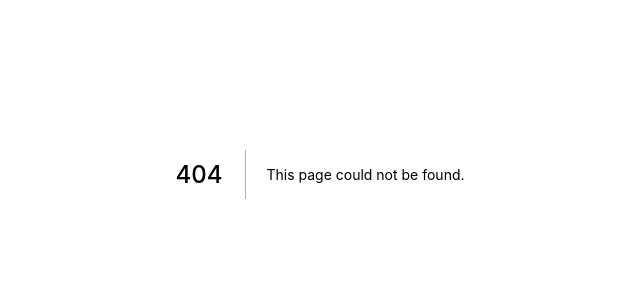
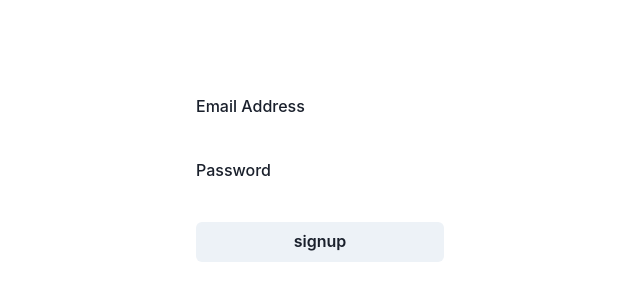
Before and after one commit to kelvinrandu/next-hasura, a Next.js app in the folder next-hasura/: page /signin in a window 1280 px wide. Before the commit this address had no page. Shown: the part 226-526 px from the top of the page, without its empty margins (320-960 px from the left). Built offline with nearby package versions, Linux system fonts and the light colour scheme; no server answers.

Commit message:
added firebase signin and signup functionality

```diff
--- /dev/null
+++ b/next-hasura/components/Auth.js
@@ -0,0 +1,88 @@
+
+import {
+  Box,
+  Button,
+  Flex,
+  FormControl,
+  FormErrorMessage,
+  FormLabel,
+  Input,
+  Stack,
+  useColorMode,
+
+} from "@chakra-ui/react";
+import { useForm } from "react-hook-form";
+import { useRouter } from "next/router";
+
+import { useAuth } from "../utils/auth";
+
+const AuthContent = ({ register, errors, type, ...rest }) => (
+  <Stack {...rest}>
+    <Box as="a" href="/" aria-label="daydrink, Back to homepage">
+      logo
+    </Box>
+    <FormControl isInvalid={errors.email && errors.email.message}>
+      <FormLabel>Email Address</FormLabel>
+      <Input
+        autoFocus
+        aria-label="Email Address"
+        name="email"
+        ref={register({
+          required: "Please enter your email.",
+        })}
+        placeholder="name@site.com"
+      />
+      <FormErrorMessage>
+        {errors.email && errors.email.message}
+      </FormErrorMessage>
+    </FormControl>
+    <FormControl isInvalid={errors.pass && errors.pass.message}>
+      <FormLabel>Password</FormLabel>
+      <Input
+        aria-label="Password"
+        name="pass"
+        type="password"
+        ref={register({
+          required: "Please enter a password.",
+        })}
+      />
+      <FormErrorMessage>{errors.pass && errors.pass.message}</FormErrorMessage>
+    </FormControl>
+    <Button type="submit" mt={4} variantColor="teal" variant="solid">
+      {type}
+    </Button>
+  </Stack>
+);
+
+const FullScreenAuth = ({ type, onSubmit }) => {
+  const { colorMode } = useColorMode();
+  const { handleSubmit, register, errors } = useForm();
+
+  return (
+    <Flex align="center" justify="center" h="100vh">
+      <AuthContent
+        as="form"
+        backgroundColor={[
+          "none",
+          colorMode === "light" ? "gray.100" : "gray.900",
+        ]}
+        borderRadius={8}
+        errors={errors}
+        maxWidth="400px"
+        onSubmit={handleSubmit((data) => onSubmit(data))}
+        px={8}
+        py={12}
+        register={register}
+        shadow={[null, "md"]}
+        spacing={3}
+        type={type}
+        w="100%"
+      />
+    </Flex>
+  );
+};
+
+
+
+
+export default FullScreenAuth;
--- a/next-hasura/package.json
+++ b/next-hasura/package.json
@@ -12,10 +12,13 @@
     "@chakra-ui/react": "^1.6.5",
     "@emotion/react": "^11",
     "@emotion/styled": "^11",
+    "firebase": "^8.8.1",
     "framer-motion": "^4",
     "next": "11.0.1",
+    "query-string": "^7.0.1",
     "react": "17.0.2",
-    "react-dom": "17.0.2"
+    "react-dom": "17.0.2",
+    "react-hook-form": "^7.12.2"
   },
   "devDependencies": {
     "eslint": "7.32.0",
--- a/next-hasura/pages/_app.js
+++ b/next-hasura/pages/_app.js
@@ -1,12 +1,15 @@
 import '../styles/globals.css'
 import { ChakraProvider } from "@chakra-ui/react";
+import { ProvideAuth } from "../utils/auth";
 
 function MyApp({ Component, pageProps }) {
   return (
-    <ChakraProvider>
-      <Component {...pageProps} />
-    </ChakraProvider>
-  )
+    <ProvideAuth>
+      <ChakraProvider>
+        <Component {...pageProps} />
+      </ChakraProvider>
+    </ProvideAuth>
+  );
 }
 
 export default MyApp
--- /dev/null
+++ b/next-hasura/pages/signin.jsx
@@ -0,0 +1,89 @@
+import React from "react";
+import {
+  useToast,
+  Flex,
+  Box,
+  Button,
+  FormControl,
+  FormErrorMessage,
+  FormLabel,
+  Input,
+  Stack,
+  useColorMode,
+} from "@chakra-ui/react";
+import { useAuth } from "../utils/auth";
+import Auth from "../components/Auth";
+import { useRouter } from "next/router";
+import { useForm } from "react-hook-form";
+
+const Signin = () => {
+        const auth = useAuth();
+         const { colorMode } = useColorMode();
+        const toast = useToast();
+        const router = useRouter();
+        const { handleSubmit, register, errors } = useForm();
+
+    const handleSignin = (data) => {
+
+        auth
+          .signin(data.email, data.password)
+          .then(() => {
+            router.push("/");
+          })
+          .catch((error) => {
+            toast({
+              title: "An error occurred.",
+              description: error.message,
+              status: "error",
+              duration: 9000,
+              isClosable: true,
+            });
+          });
+    };
+  return (
+    <>
+      <Flex align="center" justify="center" h="100vh">
+        <form
+          as="form"
+          backgroundColor={[
+            "none",
+            colorMode === "light" ? "gray.100" : "gray.900",
+          ]}
+          borderRadius={8}
+          errors={errors}
+          maxWidth="400px"
+          onSubmit={handleSubmit((data) => handleSignin(data))}
+          px={8}
+          py={12}
+          register={register}
+          shadow={[null, "md"]}
+          spacing={3}
+          w="100%"
+        >
+          <Stack>
+            <Box as="a" href="/" aria-label="hasura,back to homepage "></Box>
+
+            <FormControl>
+              <FormLabel>Email Address</FormLabel>
+              <input {...register("email", { required: true })} />
+              <FormErrorMessage>
+                {" "}
+                {errors && <span>This field is required</span>}
+              </FormErrorMessage>
+            </FormControl>
+            <FormControl>
+              <FormLabel>Password</FormLabel>
+              <input {...register("password", { required: true })} />
+              <FormErrorMessage> </FormErrorMessage>
+            </FormControl>
+            <Button type="submit" mt={4} variantColor="teal" variant="solid">
+              signup
+            </Button>
+          </Stack>
+        </form>
+      </Flex>
+    </>
+  );
+};
+
+export default Signin;
--- /dev/null
+++ b/next-hasura/utils/auth.js
@@ -0,0 +1,107 @@
+import React, {useState, useEffect, useContext, createContext} from 'react';
+import queryString from 'query-string';
+import 'firebase/auth';
+import firebase from "firebase";
+import "firebase/auth";
+
+const firebaseConfig = {
+  apiKey: "AIzaSyDSNRe5q9E_y9UizX0Tz8lgf9EHT0egJik",
+  authDomain: "daydrink-adf63.firebaseapp.com",
+  projectId: "daydrink-adf63",
+  storageBucket: "daydrink-adf63.appspot.com",
+  messagingSenderId: "462503763202",
+  appId: "1:462503763202:web:7d4ec0a864dc312e16761b",
+  measurementId: "G-CR3RD9L9KS",
+};
+
+if (!firebase.apps.length) {
+  firebase.initializeApp(firebaseConfig);
+}
+const authContext = createContext();
+
+export function ProvideAuth({children}) {
+    const auth = useProvideAuth();
+    return <authContext.Provider value={auth}>{children}</authContext.Provider>;
+}
+
+export const useAuth = () => {
+    return useContext(authContext);
+};
+
+function useProvideAuth() {
+    const [user, setUser] = useState(null);
+
+    const signin = (email, password) => {
+        return firebase
+            .auth()
+            .signInWithEmailAndPassword(email, password)
+            .then((response) => {
+                setUser(response.user);
+                return response.user;
+            });
+    };
+
+    const signup = (email, password) => {
+        return firebase
+            .auth()
+            .createUserWithEmailAndPassword(email, password)
+            .then((response) => {
+                setUser(response.user);
+                return response.user;
+            });
+    };
+
+    const signout = () => {
+        return firebase
+            .auth()
+            .signOut()
+            .then(() => {
+                setUser(false);
+            });
+    };
+
+    const sendPasswordResetEmail = (email) => {
+        return firebase
+            .auth()
+            .sendPasswordResetEmail(email)
+            .then(() => {
+                return true;
+            });
+    };
+
+    const confirmPasswordReset = (password, code) => {
+        const resetCode = code || getFromQueryString('oobCode');
+
+        return firebase
+            .auth()
+            .confirmPasswordReset(resetCode, password)
+            .then(() => {
+                return true;
+            });
+    };
+
+    useEffect(() => {
+        const unsubscribe = firebase.auth().onAuthStateChanged((user) => {
+            if (user) {
+                setUser(user);
+            } else {
+                setUser(false);
+            }
+        });
+
+        return () => unsubscribe();
+    }, []);
+
+    return {
+        userId: user && user.uid,
+        signin,
+        signup,
+        signout,
+        sendPasswordResetEmail,
+        confirmPasswordReset
+    };
+}
+
+const getFromQueryString = (key) => {
+    return queryString.parse(window.location.search)[key];
+};
```
Also changed, not shown: next-hasura/pages/signup.jsx (added, +100 -0 lines), 1 other file (tests, documents, lock files or other folders).
